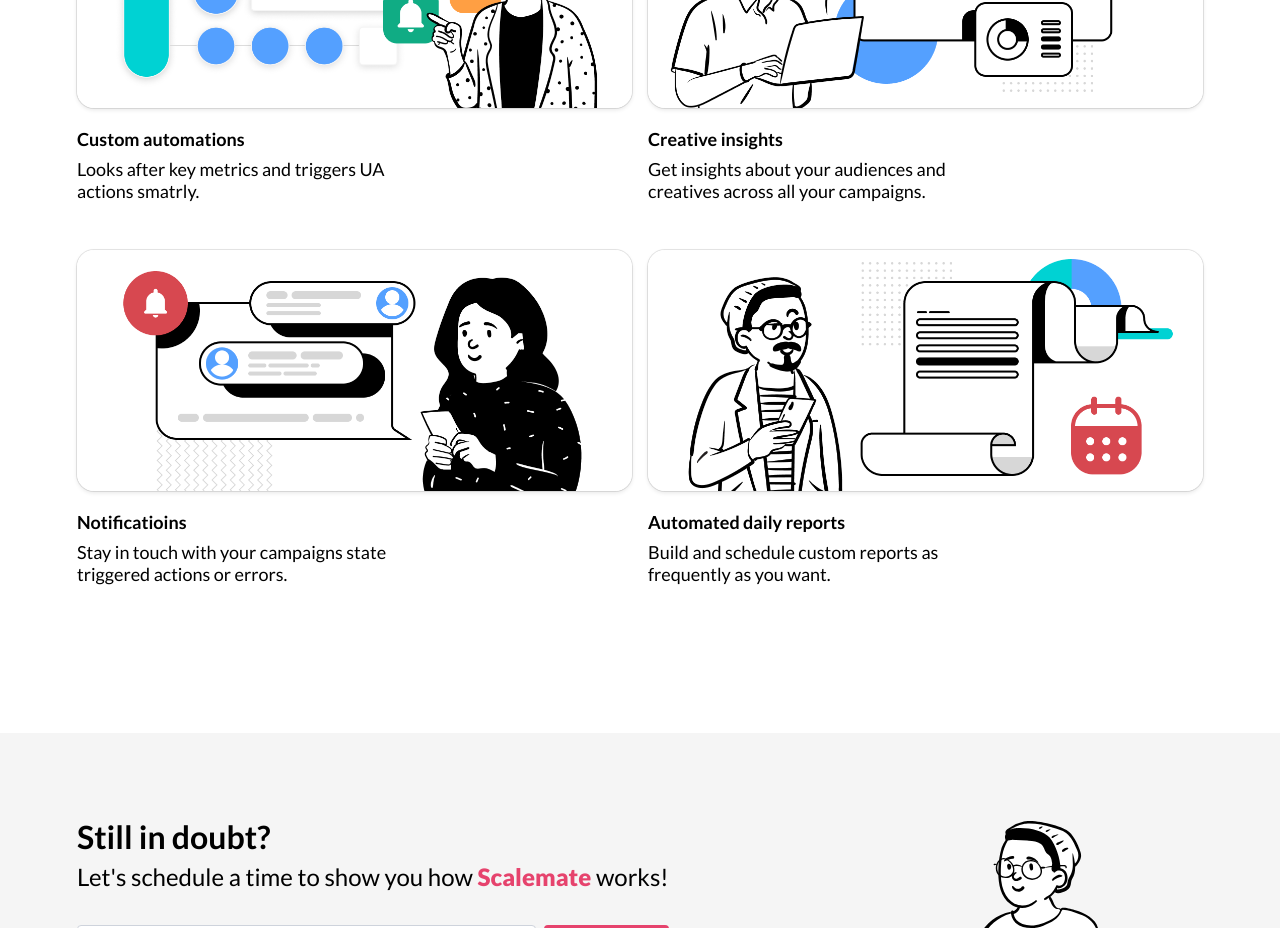
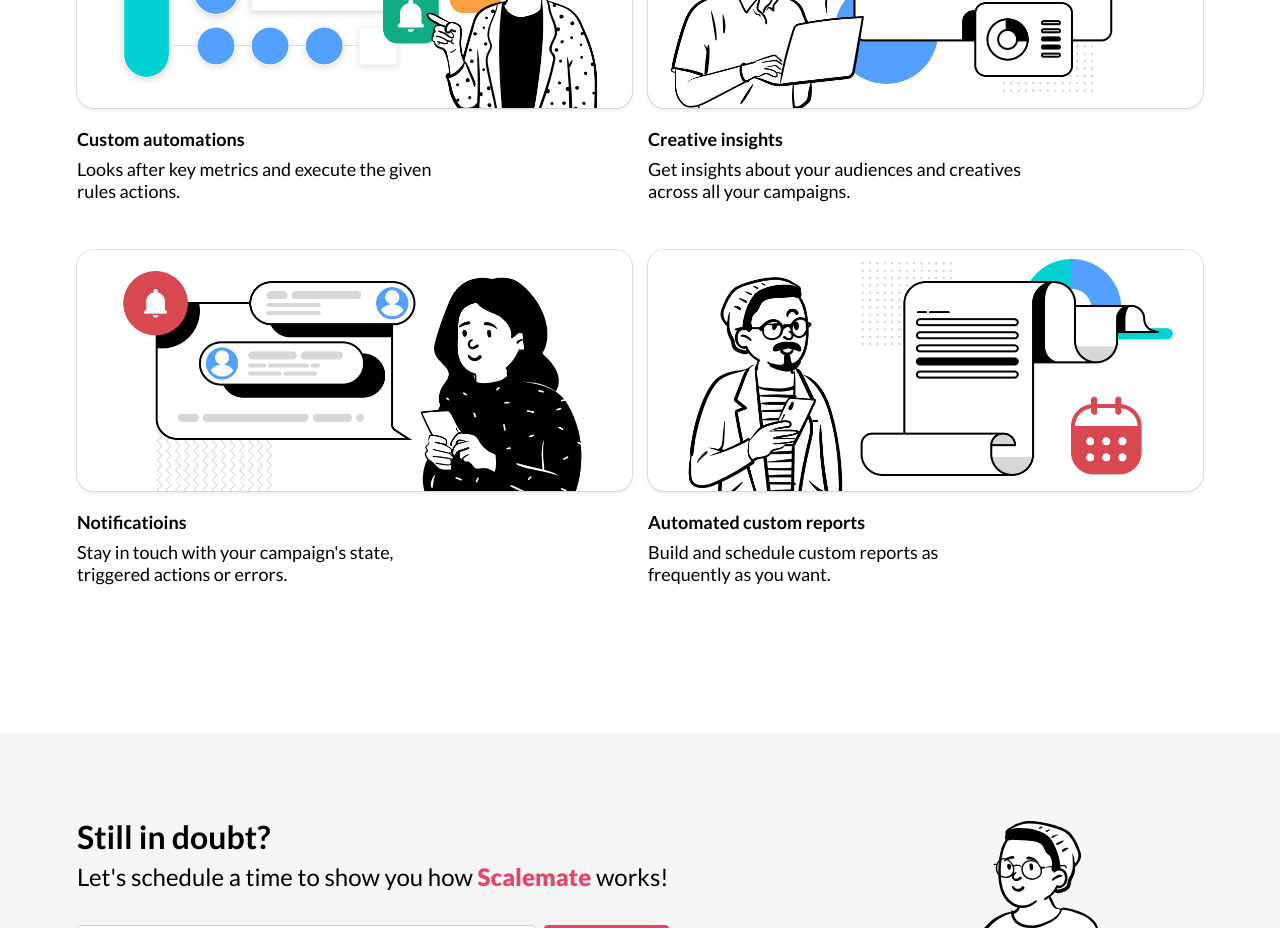
Before and after one commit to scalemate-dev/scalemate-landing, a Vue app: page / in a window 1280 px wide. Shown: the part 1020-1948 px from the top of the page. Built offline with nearby package versions, Linux system fonts and the light colour scheme.

Commit message:
fix texts

```diff
--- a/src/blocks/Features.vue
+++ b/src/blocks/Features.vue
@@ -19,7 +19,8 @@ export default {
       items: [
         {
           title: 'Custom automations',
-          subtitle: 'Looks after key metrics and triggers UA actions smatrly.',
+          // subtitle: 'Looks after key metrics and triggers UA actions smatrly.',
+          subtitle: 'Looks after key metrics and execute the given rules actions.',
           src: '/img/custom-automations.png'
         },
         {
@@ -33,11 +34,12 @@ export default {
         },
         {
           title: 'Notificatioins',
-          subtitle: 'Stay in touch with your campaigns state triggered actions or errors.',
+          subtitle: 'Stay in touch with your campaign\'s state, triggered actions or errors.',
           src: '/img/notifications.png'
         },
         {
-          title: 'Automated daily reports',
+          // title: 'Automated daily reports',
+          title: 'Automated custom reports',
           subtitle: 'Build and schedule custom reports as frequently as you want.',
           src: '/img/automated-reports.png'
         },
@@ -88,7 +90,7 @@ export default {
 
     &__title,
     &__subtitle {
-      max-width: 328px;
+      max-width: 376px;
     }
 
     &__title {
```
